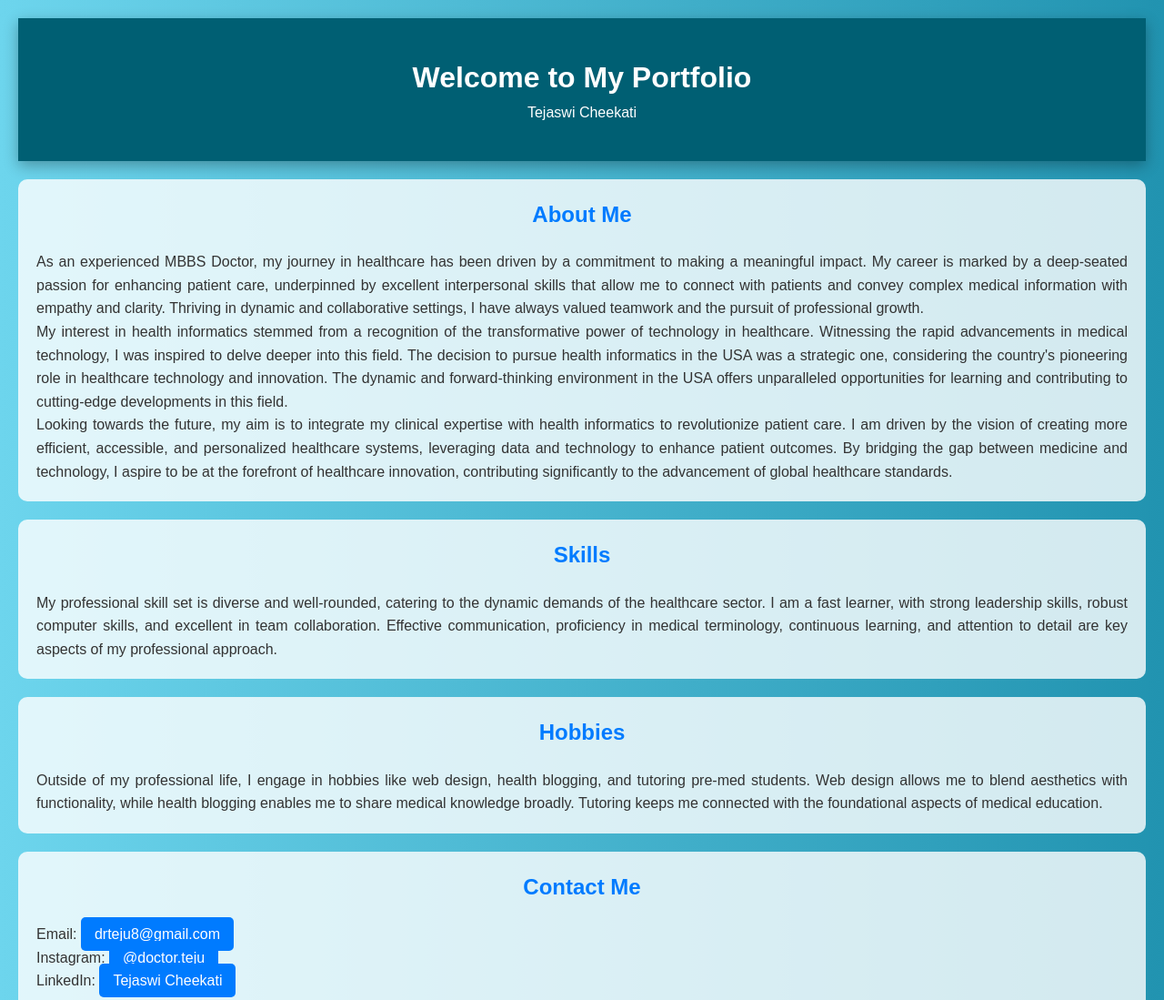
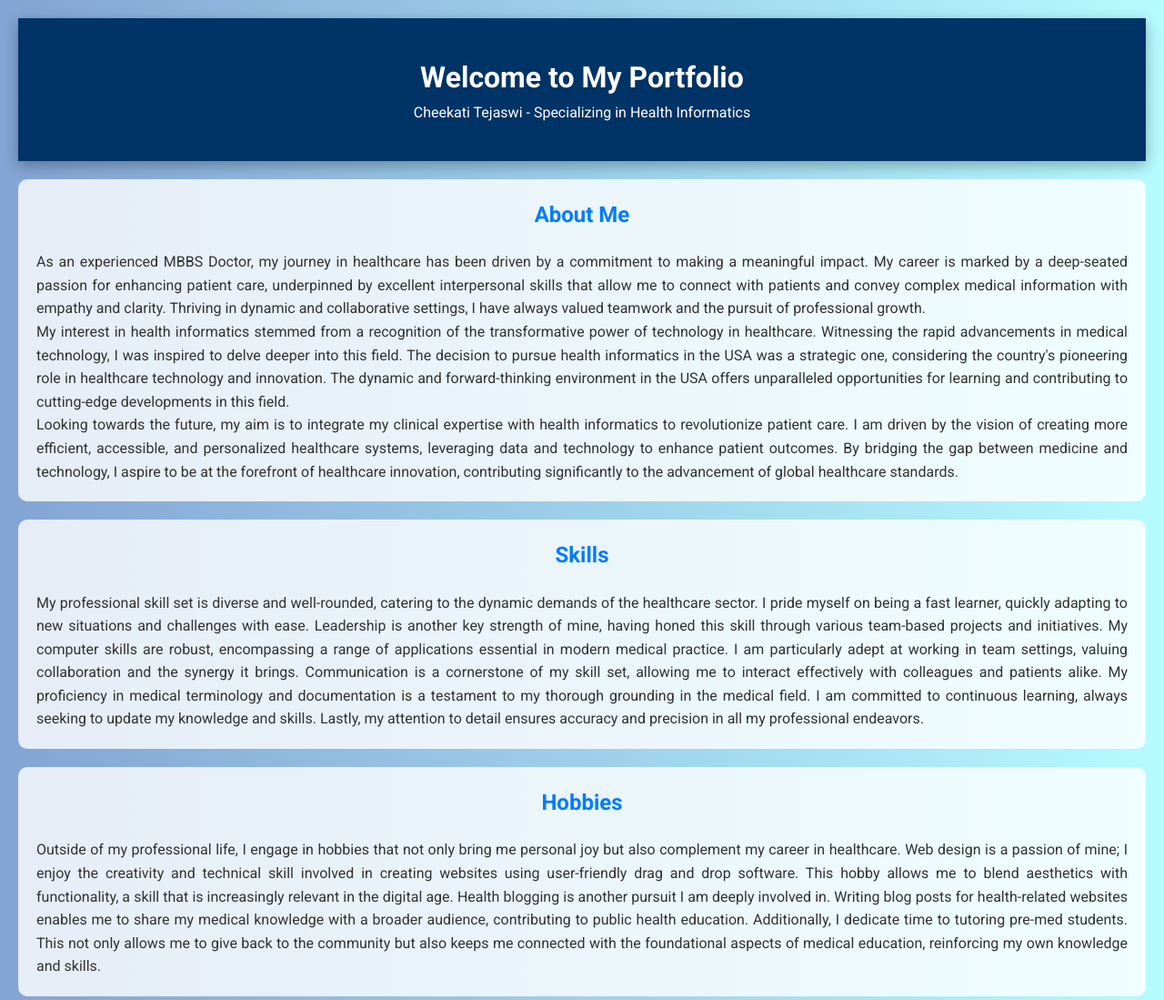
Before and after one commit to drtejaswi/portfolio, a plain HTML site: page index.html in a window 1280 px wide. Shown: the top 1099 px of the page at 91% size. Drawn offline with Linux system fonts and the light colour scheme.

Commit message:
Add files via upload

```diff
--- a/index.html
+++ b/index.html
@@ -4,12 +4,13 @@
     <meta charset="UTF-8">
     <meta name="viewport" content="width=device-width, initial-scale=1.0">
     <title>Cheekati Tejaswi - Health Informatics Portfolio</title>
+    <link href="https://fonts.googleapis.com/css2?family=Roboto:wght@400;700&display=swap" rel="stylesheet">
     <link rel="stylesheet" href="styles.css">
 </head>
 <body>
     <header>
         <h1>Welcome to My Portfolio</h1>
-        <p> Tejaswi Cheekati </p>
+        <p>Cheekati Tejaswi - Specializing in Health Informatics</p>
     </header>
 
     <section id="about-me">
@@ -19,14 +20,14 @@
         <p>Looking towards the future, my aim is to integrate my clinical expertise with health informatics to revolutionize patient care. I am driven by the vision of creating more efficient, accessible, and personalized healthcare systems, leveraging data and technology to enhance patient outcomes. By bridging the gap between medicine and technology, I aspire to be at the forefront of healthcare innovation, contributing significantly to the advancement of global healthcare standards.</p>
     </section>
 
-   <section id="skills">
+    <section id="skills">
         <h2>Skills</h2>
-        <p>My professional skill set is diverse and well-rounded, catering to the dynamic demands of the healthcare sector. I am a fast learner, with strong leadership skills, robust computer skills, and excellent in team collaboration. Effective communication, proficiency in medical terminology, continuous learning, and attention to detail are key aspects of my professional approach.</p>
+        <p>My professional skill set is diverse and well-rounded, catering to the dynamic demands of the healthcare sector. I pride myself on being a fast learner, quickly adapting to new situations and challenges with ease. Leadership is another key strength of mine, having honed this skill through various team-based projects and initiatives. My computer skills are robust, encompassing a range of applications essential in modern medical practice. I am particularly adept at working in team settings, valuing collaboration and the synergy it brings. Communication is a cornerstone of my skill set, allowing me to interact effectively with colleagues and patients alike. My proficiency in medical terminology and documentation is a testament to my thorough grounding in the medical field. I am committed to continuous learning, always seeking to update my knowledge and skills. Lastly, my attention to detail ensures accuracy and precision in all my professional endeavors.</p>
     </section>
 
     <section id="hobbies">
         <h2>Hobbies</h2>
-        <p>Outside of my professional life, I engage in hobbies like web design, health blogging, and tutoring pre-med students. Web design allows me to blend aesthetics with functionality, while health blogging enables me to share medical knowledge broadly. Tutoring keeps me connected with the foundational aspects of medical education.</p>
+        <p>Outside of my professional life, I engage in hobbies that not only bring me personal joy but also complement my career in healthcare. Web design is a passion of mine; I enjoy the creativity and technical skill involved in creating websites using user-friendly drag and drop software. This hobby allows me to blend aesthetics with functionality, a skill that is increasingly relevant in the digital age. Health blogging is another pursuit I am deeply involved in. Writing blog posts for health-related websites enables me to share my medical knowledge with a broader audience, contributing to public health education. Additionally, I dedicate time to tutoring pre-med students. This not only allows me to give back to the community but also keeps me connected with the foundational aspects of medical education, reinforcing my own knowledge and skills.</p>
     </section>
 
     <section id="contact">
--- a/styles.css
+++ b/styles.css
@@ -6,15 +6,15 @@
 }
 
 body {
-    font-family: 'Arial', sans-serif;
+    font-family: 'Roboto', sans-serif; /* Updated font */
     line-height: 1.6;
     color: #333;
-    background: linear-gradient(to right, #6dd5ed, #2193b0); /* Soft blue gradient */
+    background: linear-gradient(to right, #83a4d4, #b6fbff); /* Blue gradient */
     padding: 20px;
 }
 
 header {
-    background: #005f73; /* Darker blue for contrast */
+    background: #003366; /* Navy blue */
     color: #fff;
     padding: 40px 0;
     text-align: center;
```
